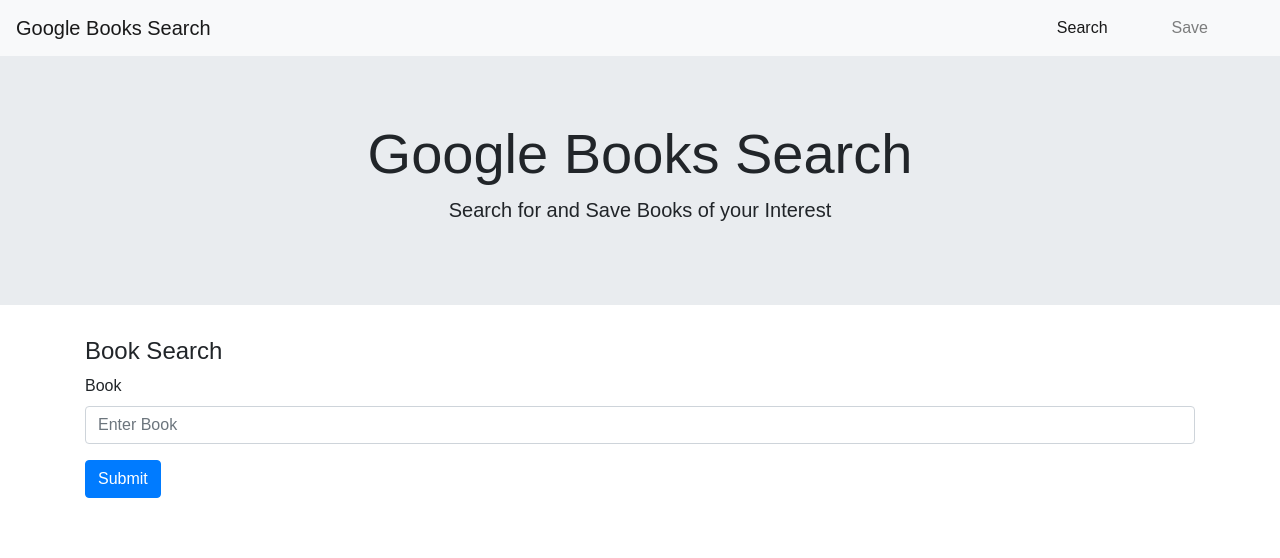
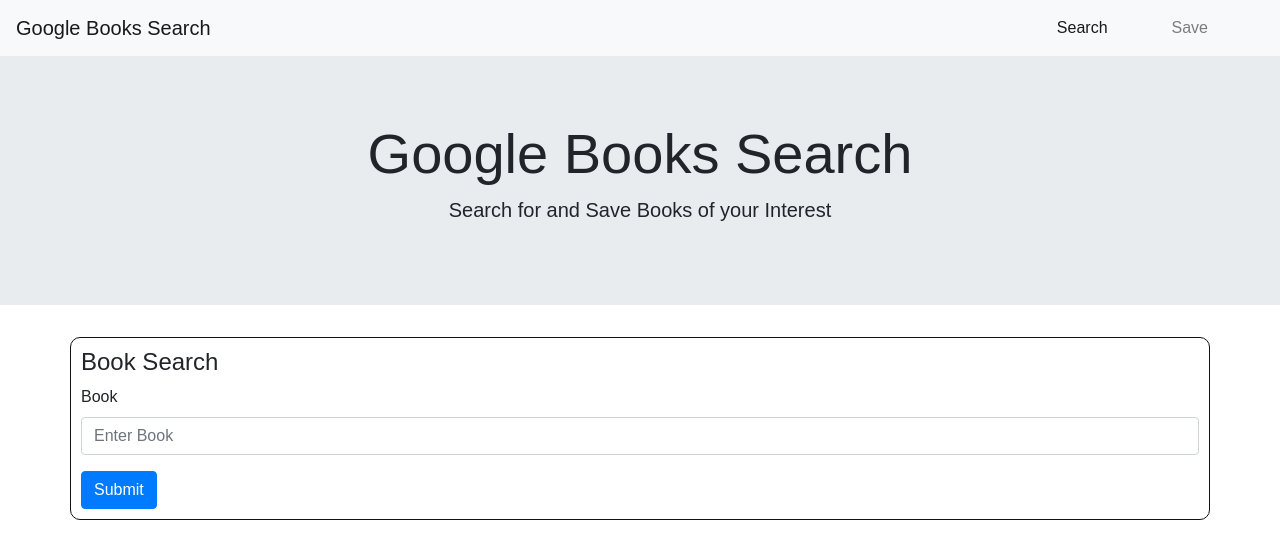
Before and after one commit to priyam009/google-book-search, a React (Create React App) app in the folder client/: page / in a window 1280 px wide. Shown: the top 558 px of the page. Built offline with nearby package versions, Linux system fonts and the light colour scheme.

Commit message:
Add style to search box

```diff
--- a/client/src/index.css
+++ b/client/src/index.css
@@ -3,3 +3,9 @@
   padding: 0;
   font-family: sans-serif;
 }
+
+.search-content {
+  border: 1px solid #121212;
+  padding: 10px;
+  border-radius: 10px;
+}
```
